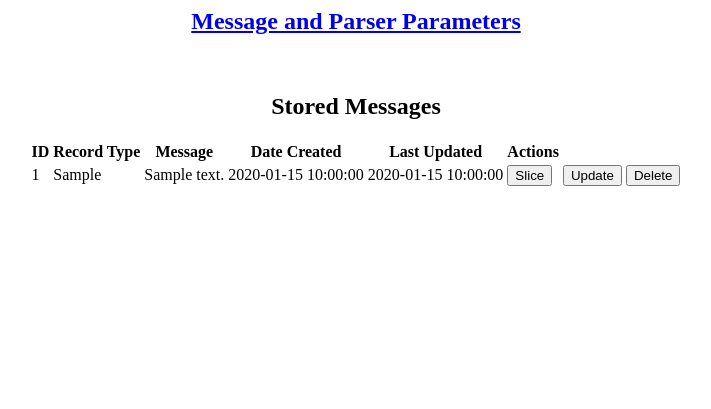
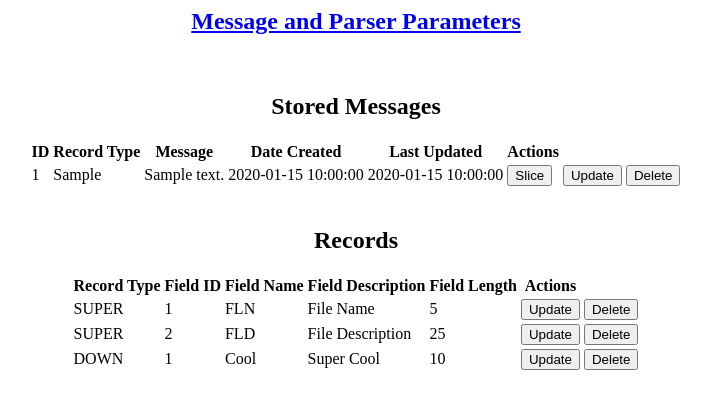
Before and after one commit to icefireturtle/legendparse, a Flask app: page / in a window 1280 px wide. Shown: the top 409 px of the page, without its empty margins (284-995 px from the left). Run offline with Flask 3, Linux system fonts and the light colour scheme; data comes from the database, SQL or seed files in the repository; both versions use the stored data as it was after the commit; tables that the repository leaves empty hold one stand-in row (values such as "Sample post").

Commit message:
dropped and recreated records table to correct unique index error on record type, used get list to gather dynamic form information and process on creating record type and field information, app route passes new query to index, and index updated to handle rendering records on return

```diff
--- a/legendparse/app.py
+++ b/legendparse/app.py
@@ -42,7 +42,8 @@ class Record(db.Model):
 @app.route('/')
 def index():
     messages = Message.query.all()
-    return render_template('index.html', messages=messages)
+    records = Record.query.all()
+    return render_template('index.html', messages=messages, records=records)
 
 @app.route('/parser')
 def parser():
@@ -64,10 +65,22 @@ def message():
 @app.route('/add_record', methods=["POST"])
 def record():
     record_type = request.form.get("recordType")
+    field_name = request.form.getlist("fieldName")
+    field_description = request.form.getlist("fieldDesc")
+    field_length = request.form.getlist("fieldLength")
 
-    if record_type is not None:
-        r = Record(record=record)
-        db.session.add(r)
+    if record_type is not None and field_name is not None and field_length is not None:
+        if len(field_name) > 1:
+            for i in range(len(field_name)):
+                field_id = i + 1
+                n = field_name[i]
+                d = field_description[i]
+                l = field_length[i]
+                r = Record(record_type=record_type, field_id=field_id, field_name=n, field_description=d, field_length=l)
+                db.session.add(r)
+        else:
+            r = Record(record_type=record_type, field_id=1, field_name=field_name[0], field_description=field_description[0], field_length=field_length[0])
+            db.session.add(r)
         db.session.commit()
         return redirect('/')
     else:
--- a/legendparse/templates/index.html
+++ b/legendparse/templates/index.html
@@ -29,6 +29,29 @@
             </tbody>
             {% endfor %}
         </table>
+        <br />
+            <h2>Records</h2>
+        <table>
+            <thead>
+                <th>Record Type</th>
+                <th>Field ID</th>
+                <th>Field Name</th>
+                <th>Field Description</th>
+                <th>Field Length</th>
+                <th>Actions</th>
+            </thead>
+            {% for data in records %}
+            <tbody>
+                <td>{{data.record_type}}</td>
+                <td>{{data.field_id}}</td>
+                <td>{{data.field_name}}</td>
+                <td>{{data.field_description}}</td>
+                <td>{{data.field_length}}</td>
+                <td><a href="/update/{{data.id}}"><button type="button">Update</button></a></td>
+                <td><a href="/delete/{{data.id}}"><button type="button">Delete</button></a></td>
+            </tbody>
+            {% endfor %}
+        </table>
         </div>
     </body>
 </html>
```
Also changed, not shown: legendparse/var/app-instance/site.db.
